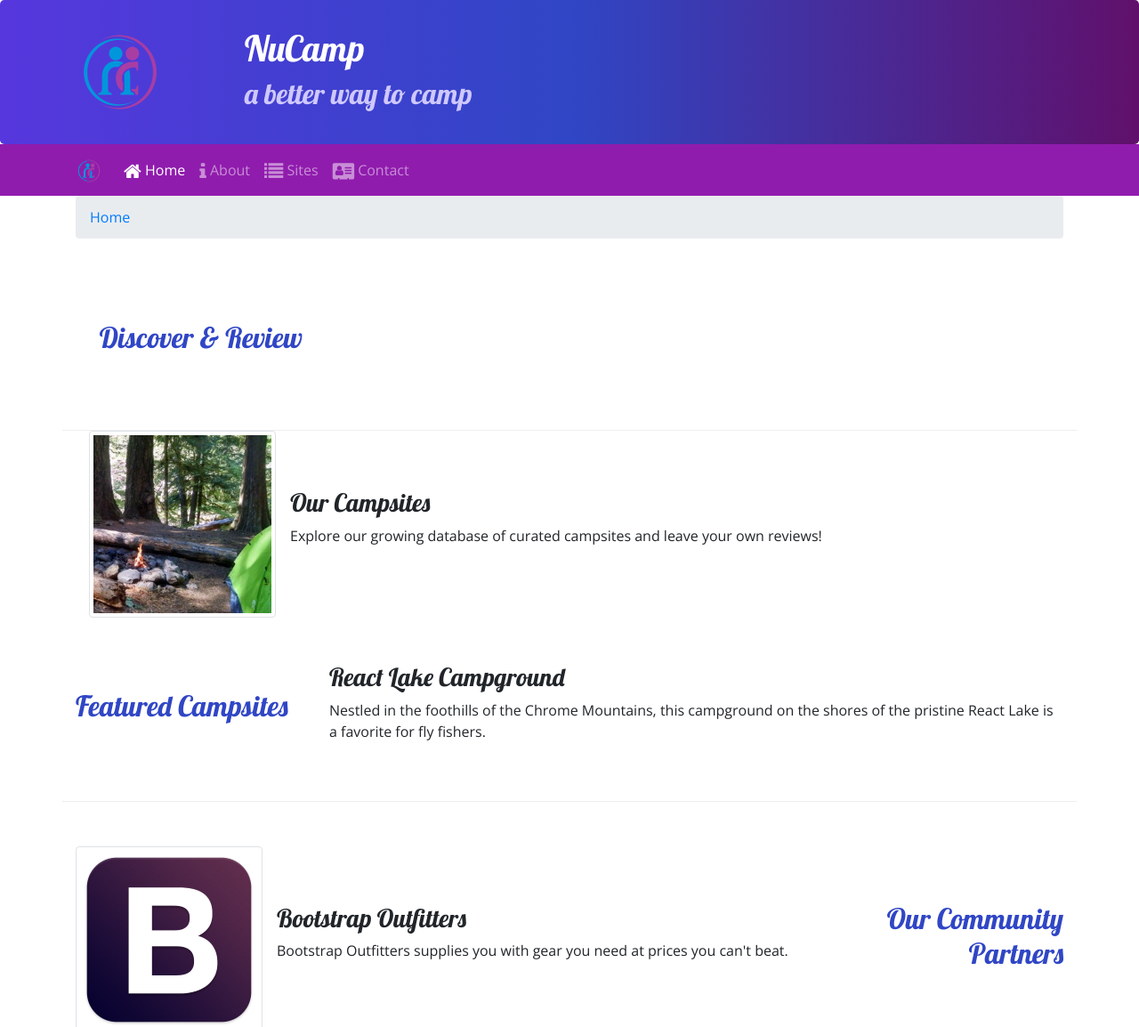
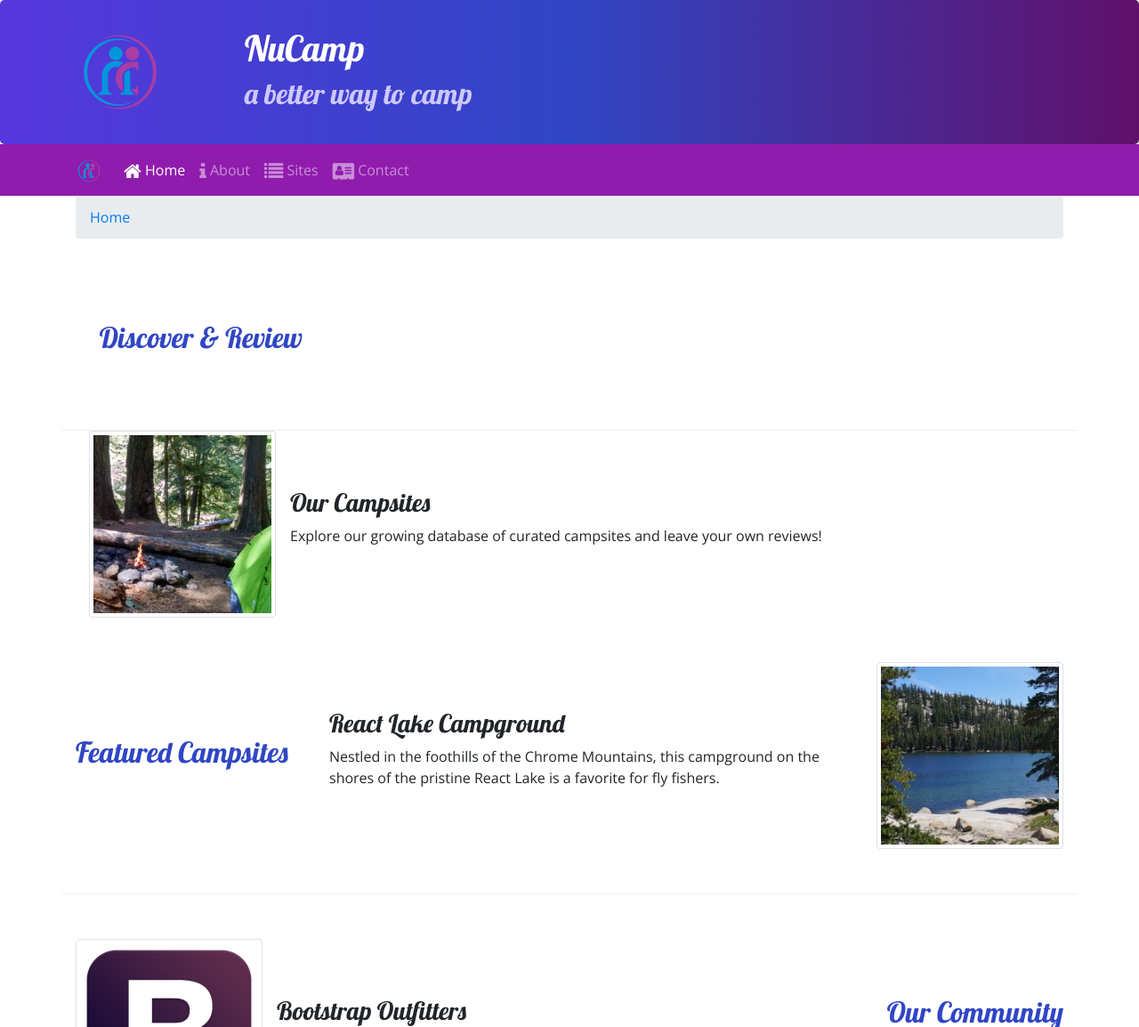
Before and after one commit to phactorh/nucampsite, a website: page index.html in a window 1280 px wide. Shown: the top 1154 px of the page at 89% size. Drawn offline with nearby package versions, Linux system fonts and the light colour scheme.

Commit message:
React Lake Thumb

```diff
--- a/index.html
+++ b/index.html
@@ -66,7 +66,8 @@
                     <div class="col-sm-4 order-sm-last col-md-3">
                         <h2 class="text-sm-right">Discover & Review</h2>
                     </div>
-                    </div>
+                </div>
+
                         <div class="col">
                             <div class="media">
                                 <img class="d-flex mr-3 img-thumbnail" src="img/breadcrumb-trail-thumb.jpg" alt="Breadcrumb Trail" />
@@ -81,9 +82,17 @@
                     <div class="col-sm-4 col-md-3">
                         <h2>Featured Campsites</h2>
                     </div>
+
                     <div class="col">
-                        <h3>React Lake Campground</h3>
-                        <p class="d-none d-sm-block">Nestled in the foothills of the Chrome Mountains, this campground on the shores of the pristine React Lake is a favorite for fly fishers.</p>
+                       <div class="media">
+                        <div class="media-body align-self-center">
+                            <h3>React Lake Campground</h3>
+                            <p class="d-none d-sm-block">Nestled in the foothills of the Chrome Mountains, this campground on the shores of the pristine React Lake is a favorite for fly fishers.</p>
+                        </div>
+                        <img src="img/react-lake-thumb.jpg" class="d-flex ml-3 img-thumbnail" alt="React Lake Thumbnail" />
+
+
+                       </div>
                     </div>
                 </div>
 
```
